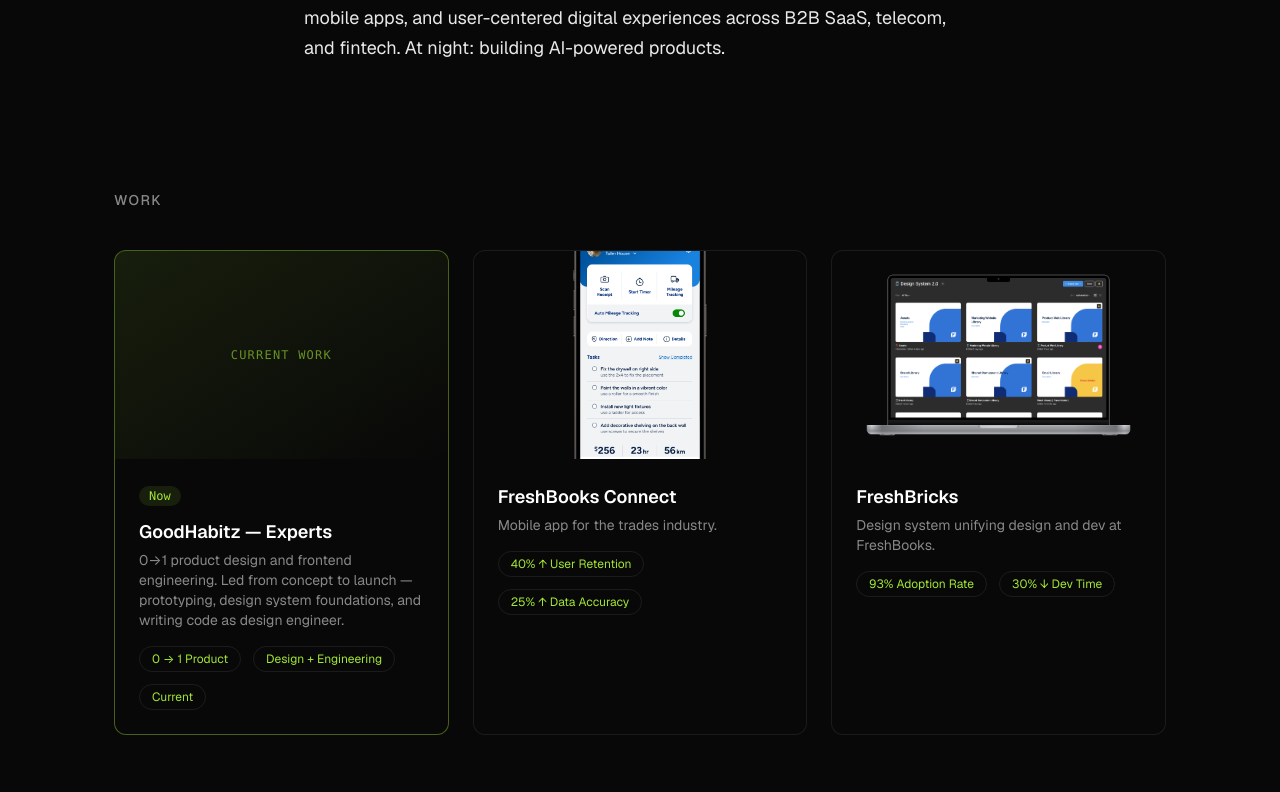
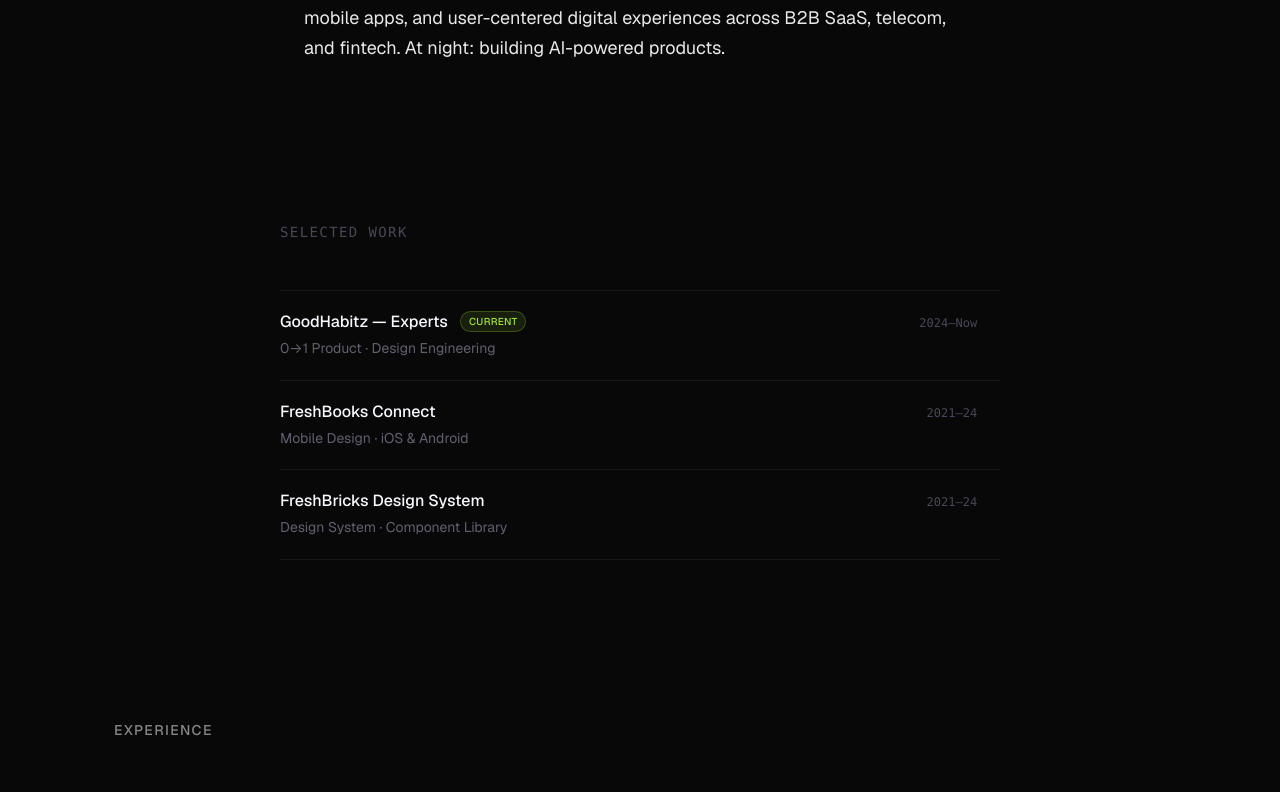
Before and after one commit to BoraALAP/boraalap2025, a Next.js app: page / in a window 1280 px wide. Shown: the part 768-1560 px from the top of the page. Built offline with nearby package versions, Linux system fonts and the light colour scheme.

Commit message:
refactor: flat row work section — no cards, design engineer pattern

```diff
--- a/src/components/Work.tsx
+++ b/src/components/Work.tsx
@@ -1,87 +1,147 @@
-"use client";
+'use client';
 
-import { motion } from "motion/react";
-import Image from "next/image";
+import { motion, AnimatePresence } from 'motion/react';
+import { useState } from 'react';
 
 const projects = [
   {
-    title: "GoodHabitz — Experts",
-    description: "0→1 product design and frontend engineering. Led from concept to launch — prototyping, design system foundations, and writing code as design engineer.",
-    metrics: ["0 → 1 Product", "Design + Engineering", "Current"],
+    title: 'GoodHabitz — Experts',
+    type: '0→1 Product · Design Engineering',
+    years: '2024–Now',
+    detail: 'Greenfield B2B learning product. Led design and wrote production frontend code alongside the engineering team.',
+    current: true,
     image: null,
-    current: true,
   },
   {
-    title: "FreshBooks Connect",
-    description: "Mobile app for the trades industry.",
-    metrics: ["40% ↑ User Retention", "25% ↑ Data Accuracy"],
-    image: "/projects/connect/thumbnail.png",
+    title: 'FreshBooks Connect',
+    type: 'Mobile Design · iOS & Android',
+    years: '2021–24',
+    detail: 'Trades industry app covering time, expense, and mileage tracking. Shipped across iOS and Android.',
     current: false,
+    image: null,
   },
   {
-    title: "FreshBricks",
-    description: "Design system unifying design and dev at FreshBooks.",
-    metrics: ["93% Adoption Rate", "30% ↓ Dev Time"],
-    image: "/projects/bricks/thumbnail.png",
+    title: 'FreshBricks Design System',
+    type: 'Design System · Component Library',
+    years: '2021–24',
+    detail: 'Unified design language across FreshBooks web apps. 93% adoption rate, 30% reduction in dev time.',
     current: false,
+    image: null,
   },
 ];
 
+function WorkRow({ project, index }: { project: typeof projects[number]; index: number }) {
+  const [hovered, setHovered] = useState(false);
+
+  return (
+    <motion.div
+      initial={{ opacity: 0, y: 16 }}
+      whileInView={{ opacity: 1, y: 0 }}
+      viewport={{ once: true, margin: '-60px' }}
+      transition={{ duration: 0.5, delay: index * 0.07 }}
+    >
+      <div
+        className="group relative cursor-default border-t border-[#ffffff]/[0.06] py-5 transition-colors duration-200"
+        onMouseEnter={() => setHovered(true)}
+        onMouseLeave={() => setHovered(false)}
+      >
+        {/* Hover background */}
+        <AnimatePresence>
+          {hovered && (
+            <motion.div
+              key="hover-bg"
+              initial={{ opacity: 0 }}
+              animate={{ opacity: 1 }}
+              exit={{ opacity: 0 }}
+              transition={{ duration: 0.15 }}
+              className="pointer-events-none absolute inset-0 -mx-6 bg-white/[0.03]"
+            />
+          )}
+        </AnimatePresence>
+
+        {/* Left accent bar */}
+        <AnimatePresence>
+          {hovered && (
+            <motion.div
+              key="accent"
+              initial={{ scaleY: 0 }}
+              animate={{ scaleY: 1 }}
+              exit={{ scaleY: 0 }}
+              transition={{ duration: 0.2 }}
+              style={{ originY: 0.5 }}
+              className="pointer-events-none absolute -left-6 inset-y-0 w-[2px] bg-[#a3e635]"
+            />
+          )}
+        </AnimatePresence>
+
+        <div className="relative flex items-start justify-between gap-6">
+          {/* Left: title + description */}
+          <div className="flex-1 min-w-0">
+            <div className="flex items-center gap-3 mb-1">
+              <h3 className="text-[#f8f8ff] font-medium text-base leading-snug transition-colors group-hover:text-white">
+                {project.title}
+              </h3>
+              {project.current && (
+                <span className="shrink-0 rounded-full bg-[#a3e635]/10 border border-[#a3e635]/25 px-2 py-0.5 text-[10px] font-medium text-[#a3e635] uppercase tracking-wide">
+                  Current
+                </span>
+              )}
+            </div>
+            <p className="text-sm text-[#606070] leading-relaxed">
+              {project.type}
+            </p>
+
+            {/* Expanding detail on hover */}
+            <AnimatePresence>
+              {hovered && (
+                <motion.p
+                  initial={{ opacity: 0, height: 0, marginTop: 0 }}
+                  animate={{ opacity: 1, height: 'auto', marginTop: 8 }}
+                  exit={{ opacity: 0, height: 0, marginTop: 0 }}
+                  transition={{ duration: 0.2 }}
+                  className="text-sm text-[#a0a0b0] leading-relaxed overflow-hidden"
+                >
+                  {project.detail}
+                </motion.p>
+              )}
+            </AnimatePresence>
+          </div>
+
+          {/* Right: year + arrow */}
+          <div className="flex items-center gap-3 pt-0.5 shrink-0">
+            <span className="font-mono text-xs text-[#484858] tabular-nums">
+              {project.years}
+            </span>
+            <motion.span
+              animate={{ x: hovered ? 2 : 0, opacity: hovered ? 1 : 0 }}
+              transition={{ duration: 0.15 }}
+              className="text-[#606070] text-sm"
+            >
+              ↗
+            </motion.span>
+          </div>
+        </div>
+      </div>
+    </motion.div>
+  );
+}
+
 export default function Work() {
   return (
-    <section id="work" className="mx-auto max-w-[1100px] px-6 py-16">
+    <section id="work" className="mx-auto max-w-3xl px-6 py-24">
       <motion.h2
-        className="mb-10 text-sm font-medium uppercase tracking-widest text-muted"
-        initial={{ opacity: 0, filter: "blur(4px)" }}
-        whileInView={{ opacity: 1, filter: "blur(0px)" }}
-        transition={{ duration: 0.4 }}
-        viewport={{ once: true }}
+        initial={{ opacity: 0, y: 20 }}
+        whileInView={{ opacity: 1, y: 0 }}
+        viewport={{ once: true, margin: '-60px' }}
+        transition={{ duration: 0.5 }}
+        className="mb-12 text-sm font-mono uppercase tracking-widest text-[#484858]"
       >
-        Work
+        Selected Work
       </motion.h2>
 
-      <div className="grid gap-6 md:grid-cols-2 lg:grid-cols-3">
-        {projects.map((p, i) => (
-          <motion.article
-            key={p.title}
-            className={`group overflow-hidden rounded-xl border bg-bg ${p.current ? "border-accent/40 md:col-span-2 lg:col-span-1" : "border-border"}`}
-            initial={{ opacity: 0, y: 16 }}
-            whileInView={{ opacity: 1, y: 0 }}
-            transition={{ duration: 0.5, delay: i * 0.1 }}
-            viewport={{ once: true }}
-          >
-            <div className="relative aspect-[16/10] overflow-hidden">
-              {p.image ? (
-                <Image
-                  src={p.image}
-                  alt={p.title}
-                  fill
-                  className="object-cover transition-transform duration-300 group-hover:scale-[1.02]"
-                />
-              ) : (
-                <div className="h-full w-full bg-gradient-to-br from-accent/10 via-accent/5 to-transparent flex items-center justify-center">
-                  <span className="text-xs font-mono text-accent/60 tracking-widest uppercase">Current Work</span>
-                </div>
-              )}
-            </div>
-            <div className="p-6">
-              {p.current && (
-                <span className="mb-3 inline-block rounded-full bg-accent/10 px-2.5 py-0.5 text-xs font-mono text-accent">Now</span>
-              )}
-              <h3 className="text-lg font-semibold text-heading">{p.title}</h3>
-              <p className="mt-1 text-sm text-muted">{p.description}</p>
-              <div className="mt-4 flex flex-wrap gap-3">
-                {p.metrics.map((m) => (
-                  <span
-                    key={m}
-                    className="rounded-full border border-border px-3 py-1 text-xs text-accent"
-                  >
-                    {m}
-                  </span>
-                ))}
-              </div>
-            </div>
-          </motion.article>
+      <div className="border-b border-[#ffffff]/[0.06]">
+        {projects.map((project, i) => (
+          <WorkRow key={project.title} project={project} index={i} />
         ))}
       </div>
     </section>
```
